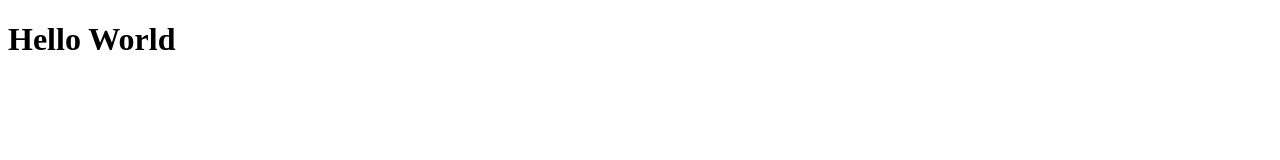
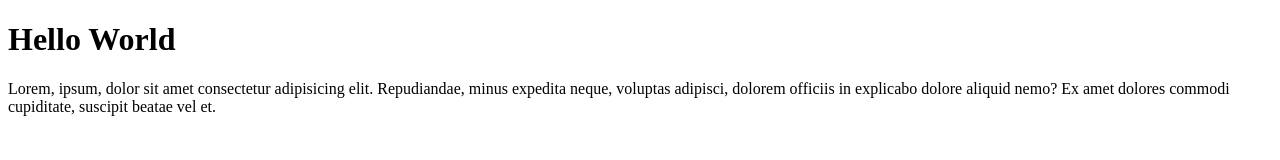
Before and after one commit to helmut4646/test-github, a plain HTML site: page index.html in a window 1280 px wide. Drawn offline with Linux system fonts and the light colour scheme.

Commit message:
menambahkan paragraf

```diff
--- a/index.html
+++ b/index.html
@@ -7,5 +7,6 @@
 </head>
 <body>
 	<h1>Hello World</h1>
+	<p>Lorem, ipsum, dolor sit amet consectetur adipisicing elit. Repudiandae, minus expedita neque, voluptas adipisci, dolorem officiis in explicabo dolore aliquid nemo? Ex amet dolores commodi cupiditate, suscipit beatae vel et.</p>
 </body>
 </html>
```
